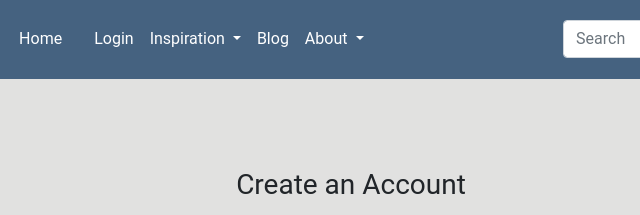
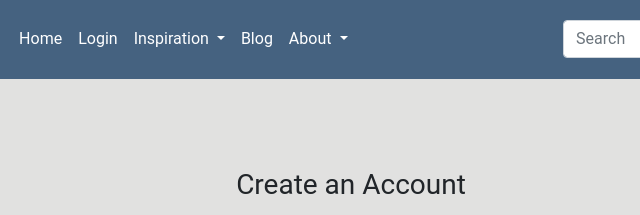
Before and after one commit to Fatima-Mahfooz/Inspired-Decor, a plain HTML site: page registration page .html in a window 1280 px wide. Shown: the top 215 px of the page, 289-929 px from the left. Drawn offline with nearby package versions, Linux system fonts and the light colour scheme.

Commit message:
Update registration page .html
COMMIT

```diff
--- a/registration page .html
+++ b/registration page .html
@@ -47,9 +47,7 @@
                     <li class="nav-item">
                         <a class="nav-link active" aria-current="page" href="index.html" style="color: white;">Home</a>
                     </li>
-                    <li class="nav-item">
-                        <a class="nav-link" href="registration page .html" style="color: white;"></a>
-                    </li>
+
                     <li class="nav-item">
                         <a class="nav-link" href="login page.html" style="color: white;">Login </a>
                     </li>
```
